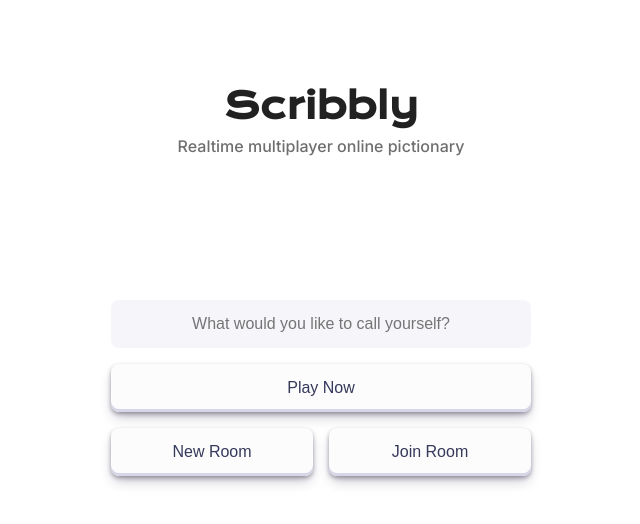
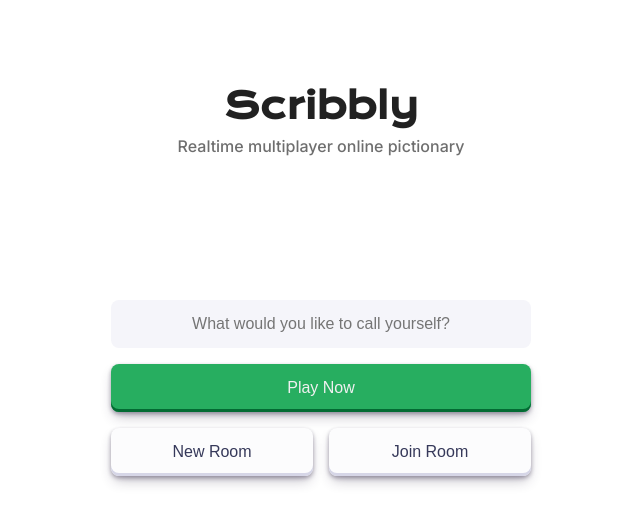
Before and after one commit to anshulbansal02/scribbly, a React (Create React App) app: page / in a window 1280 px wide. Shown: the top 524 px of the page, without its empty margins (319-959 px from the left). Built offline with nearby package versions, Linux system fonts and the light colour scheme.

Commit message:
Added button color variants

```diff
--- a/src/components/Button/Button.jsx
+++ b/src/components/Button/Button.jsx
@@ -1,8 +1,8 @@
 import "./button.css";
 
-const Button = ({ children, ...props }) => {
+const Button = ({ children, className, ...props }) => {
     return (
-        <button className="btn-block" {...props}>
+        <button className={`btn-block ${className}`} {...props}>
             {children}
         </button>
     );
--- a/src/components/Button/button.css
+++ b/src/components/Button/button.css
@@ -36,3 +36,17 @@
     box-shadow: #d6d6e7 0 3px 7px inset;
     transform: translateY(2px);
 }
+
+.btn-block.green {
+    background-color: #27ae60;
+    color: rgb(240, 240, 240);
+    box-shadow: rgba(45, 35, 66, 0.4) 0 2px 4px,
+        rgba(45, 35, 66, 0.3) 0 7px 13px -3px, rgb(3, 107, 51) 0 -3px 0 inset;
+}
+
+.btn-block.blue {
+    background-color: #175bda;
+    color: rgb(240, 240, 240);
+    box-shadow: rgba(45, 35, 66, 0.4) 0 2px 4px,
+        rgba(45, 35, 66, 0.3) 0 7px 13px -3px, #0039a3 0 -3px 0 inset;
+}
--- a/src/routes/Home/Home.jsx
+++ b/src/routes/Home/Home.jsx
@@ -44,7 +44,9 @@
                     onChange={setUsername}
                     spellcheck="false"
                 />
-                <Button onClick={handlePlayNow}>Play Now</Button>
+                <Button onClick={handlePlayNow} className="green">
+                    Play Now
+                </Button>
                 <Button onClick={handleNewRoom}>New Room</Button>
                 <Button onClick={handleJoinRoom}>Join Room</Button>
             </div>
```
